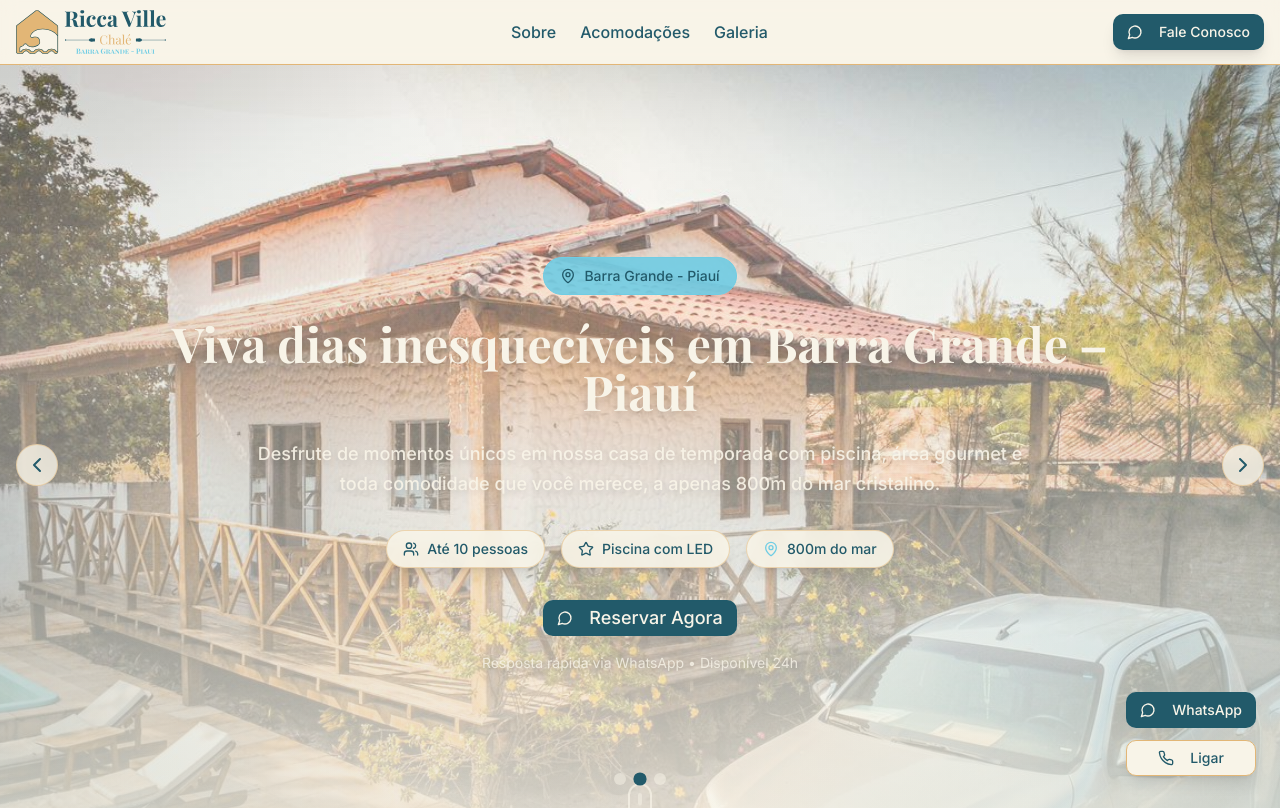
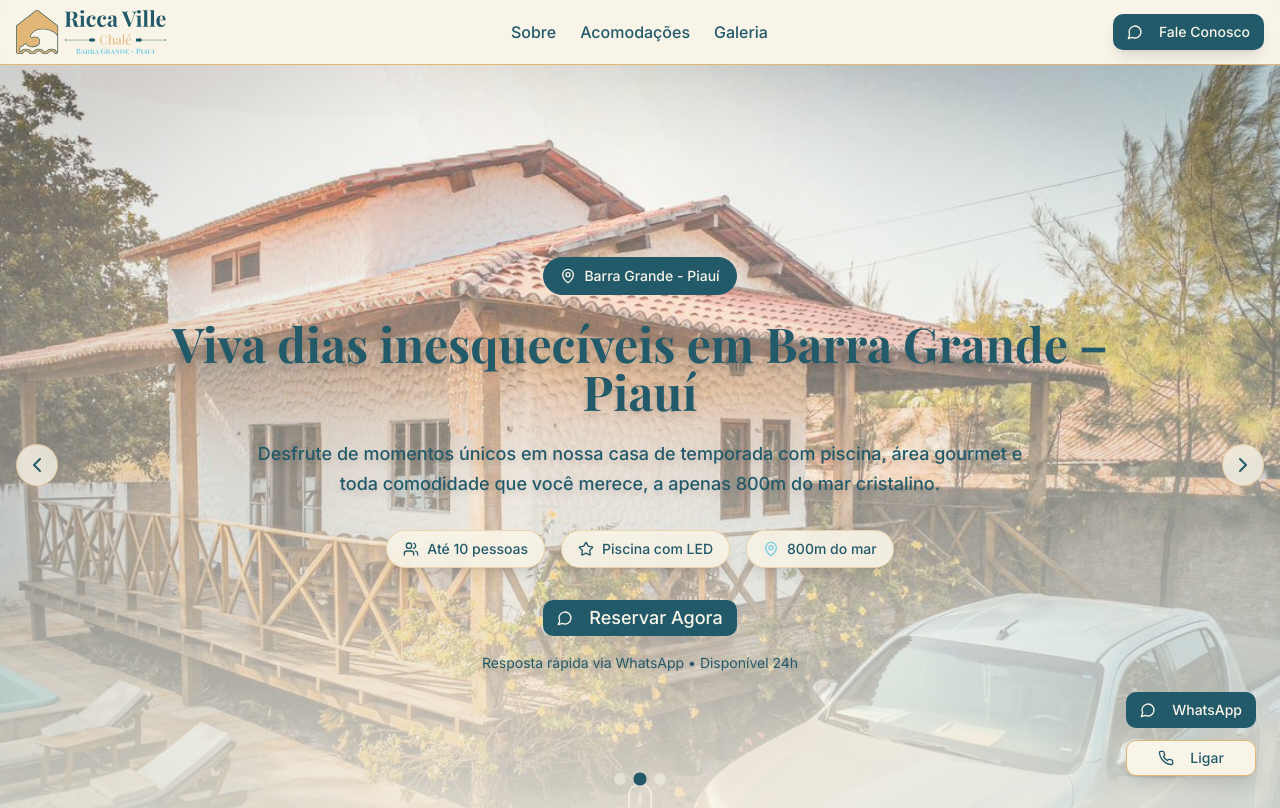
Before and after one commit to GermanoDevelopment/Ricca-Ville-Chal-, a Next.js app: page / in a window 1280 px wide. Shown: the top 808 px of the page. Built offline with nearby package versions, Linux system fonts and the light colour scheme; a web font is replaced by a local one.

Commit message:
refactor: Ajusta seções Hero e Location aos novos estilos

```diff
--- a/components/organisms/hero-section.tsx
+++ b/components/organisms/hero-section.tsx
@@ -96,19 +96,19 @@ export function HeroSection() {
         <div className="max-w-5xl mx-auto">
           {/* Location Badge */}
           <div className="mb-6 animate-fade-in">
-            <Badge variant="coastal" className="text-sm px-4 py-2 bg-accent/90 text-accent-foreground border-accent">
+            <Badge variant="coastal" className="text-sm px-4 py-2 bg-foreground text-background border-popover-foreground">
               <Icon icon={MapPin} size="sm" className="mr-2" />
               Barra Grande - Piauí
             </Badge>
           </div>
 
-          <SectionTitle level={1} centered className="mb-6 animate-slide-up text-background drop-shadow-lg">
+          <SectionTitle level={1} centered className="mb-6 animate-slide-up text-foregroud drop-shadow-lg">
             Viva dias inesquecíveis em Barra Grande – Piauí
           </SectionTitle>
 
           <Text
             variant="lead"
-            className="mb-8 max-w-3xl mx-auto text-center animate-slide-up text-background/90 drop-shadow-md"
+            className="mb-8 max-w-3xl mx-auto text-center animate-slide-up text-foregroud drop-shadow-md"
           >
             Desfrute de momentos únicos em nossa casa de temporada com piscina, área gourmet e toda comodidade que você
             merece, a apenas 800m do mar cristalino.
@@ -132,13 +132,13 @@ export function HeroSection() {
           <div className="animate-slide-up space-y-4">
             <ContactButton
               type="whatsapp"
-              value="86999999999"
+              value="86998390312"
               className="text-lg px-8 py-4 shadow-2xl hover:shadow-3xl transform hover:scale-105 transition-all duration-300 bg-primary hover:bg-primary/90"
             >
               Reservar Agora
             </ContactButton>
             <div>
-              <Text variant="small" className="text-background/80 drop-shadow-sm">
+              <Text variant="small" className="text-foregroud drop-shadow-sm">
                 Resposta rápida via WhatsApp • Disponível 24h
               </Text>
             </div>
--- a/components/organisms/location-section.tsx
+++ b/components/organisms/location-section.tsx
@@ -73,7 +73,7 @@ export function LocationSection() {
           <div className="relative">
             <div className="aspect-video rounded-xl overflow-hidden shadow-2xl">
               <iframe
-                src="https://www.google.com/maps/embed?pb=!1m18!1m12!1m3!1d3973.123456789!2d-42.123456789!3d-2.123456789!2m3!1f0!2f0!3f0!3m2!1i1024!2i768!4f13.1!3m3!1m2!1s0x0%3A0x0!2sBarra%20Grande%20-%20PI!5e0!3m2!1spt-BR!2sbr!4v1234567890"
+                src="https://www.google.com/maps/embed?pb=!1m18!1m12!1m3!1d3984.661779852347!2d-41.40113742585912!3d-2.9133124970630777!2m3!1f0!2f0!3f0!3m2!1i1024!2i768!4f13.1!3m3!1m2!1s0x7ec0569c462e513%3A0xfc3b099691ea8be!2sChal%C3%A9%20Ricca%20Ville-%20Barra%20Grande%20PI!5e0!3m2!1spt-BR!2sbr!4v1755452664895!5m2!1spt-BR!2sbr"
                 width="100%"
                 height="100%"
                 style={{ border: 0 }}
```
